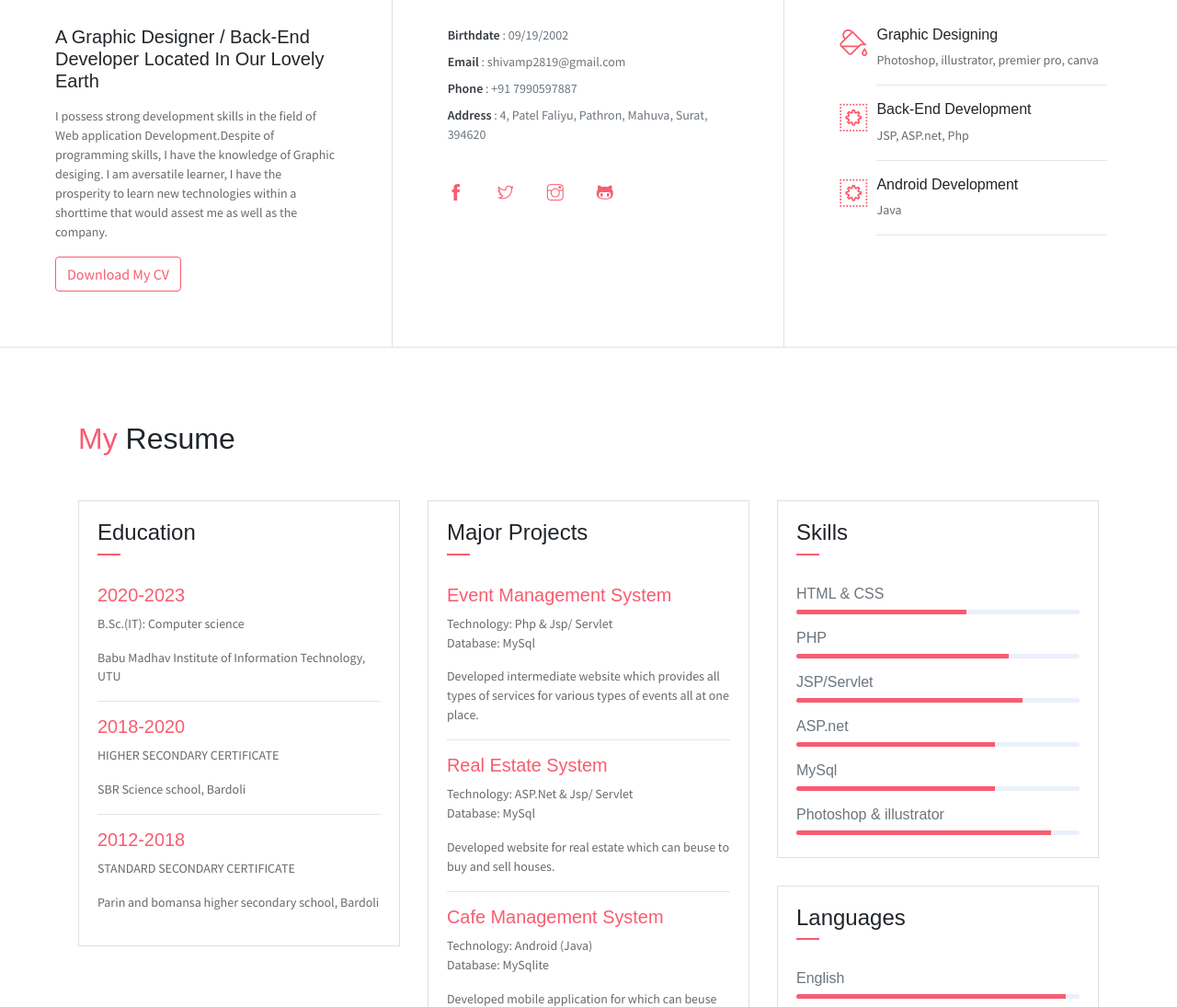
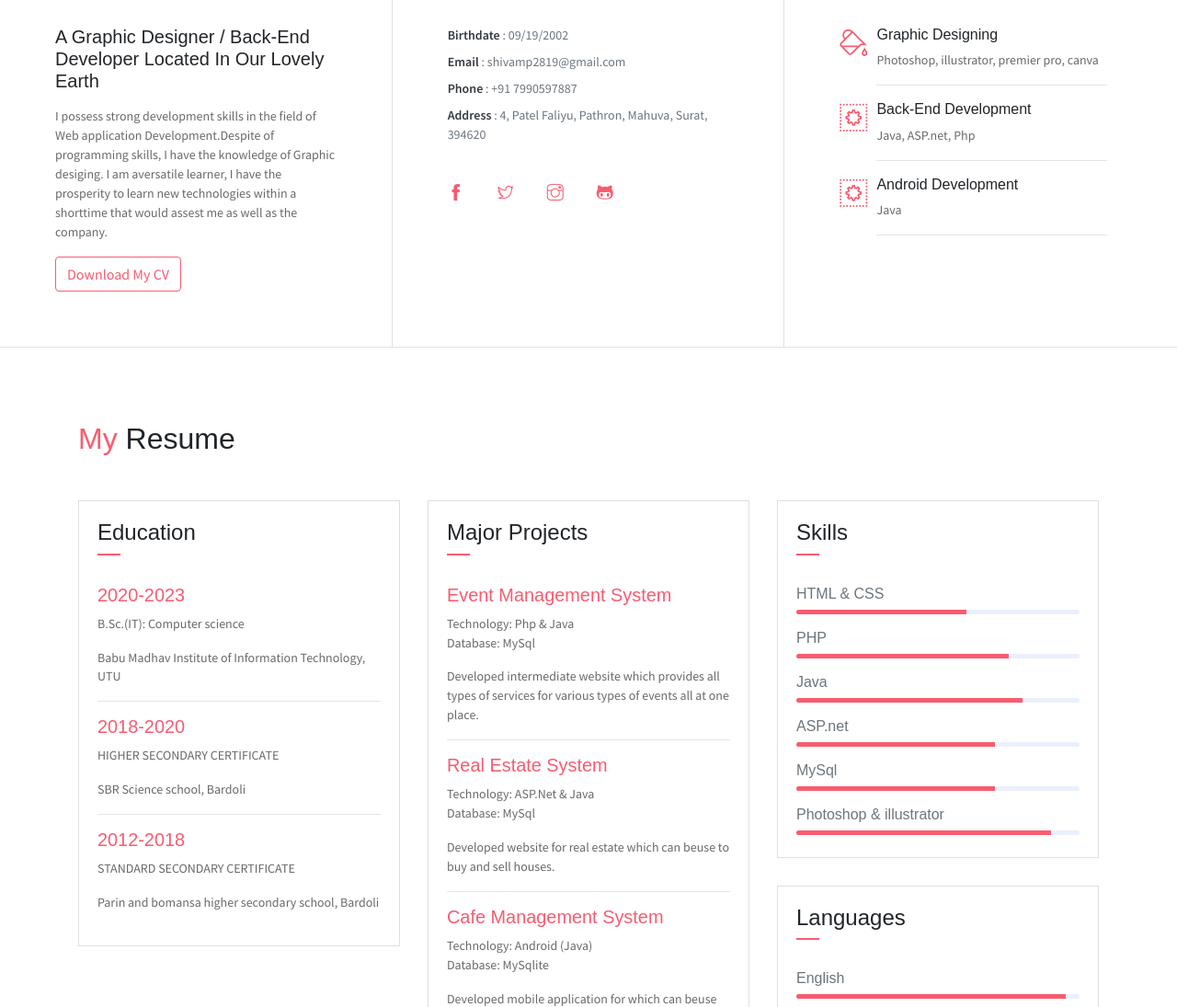
Before and after one commit to Shivam1928Patel/Portfolio, a plain HTML site: page index.html in a window 1280 px wide. Shown: the part 840-1935 px from the top of the page at 92% size. Drawn offline with Linux system fonts and the light colour scheme; some packages are replaced by stand-ins of ours; some icons are missing.

Commit message:
Update index.html

```diff
--- a/index.html
+++ b/index.html
@@ -102,7 +102,7 @@
                     <div class="col-1 text-danger pt-1"><i class="ti-widget icon-lg"></i></div>
                     <div class="col-10 ml-auto mr-3">
                         <h6>Back-End Development</h6>
-                        <p class="subtitle">JSP, ASP.net, Php</p>
+                        <p class="subtitle">Java, ASP.net, Php</p>
                         <hr>
                     </div>
                 </div>
@@ -155,12 +155,12 @@
                         </div>
                         <div class="card-body">
                             <h6 class="title text-danger">Event Management System</h6>
-                            <P>Technology: Php & Jsp/ Servlet
+                            <P>Technology: Php & Java
                                 <br>Database: MySql</P>
                             <P class="subtitle">Developed intermediate website which provides all types of services for various types of events all at one place.</P>
                             <hr>
                             <h6 class="title text-danger">Real Estate System</h6>
-                            <P>Technology: ASP.Net & Jsp/ Servlet
+                            <P>Technology: ASP.Net & Java
                                 <br>Database: MySql</P>
                             <P class="subtitle">Developed website for real estate which can beuse to buy and sell houses.</P>
                             <hr>
@@ -189,7 +189,7 @@
                             <div class="progress mb-3">
                                 <div class="progress-bar bg-danger" role="progressbar" style="width: 75%" aria-valuenow="25" aria-valuemin="0" aria-valuemax="100"></div>
                             </div>
-                            <h6>JSP/Servlet</h6>
+                            <h6>Java</h6>
                             <div class="progress mb-3">
                                 <div class="progress-bar bg-danger" role="progressbar" style="width: 80%" aria-valuenow="50" aria-valuemin="0" aria-valuemax="100"></div>
                             </div>
```
